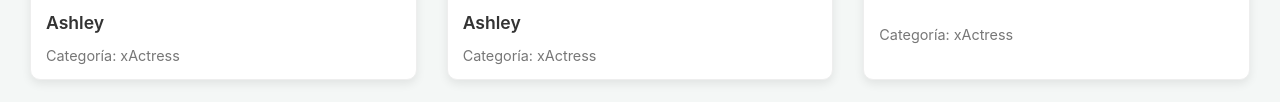
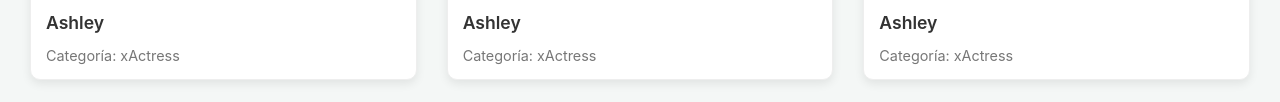
Before and after one commit to Udm0212/web, a plain HTML site: page index.html in a window 1280 px wide. Shown: the part 8675-8777 px from the top of the page. Drawn offline with Linux system fonts and the light colour scheme.

Commit message:
Add new embed URL for category

```diff
--- a/index.html
+++ b/index.html
@@ -331,7 +331,7 @@
             { embedURL: "https://www.xnxx.es/embedframe/uohklue2b0a", title: "Ashley", category: "xActress" },
             { embedURL: "https://www.xnxx.es/embedframe/uivuipmfa10", title: "Ashley", category: "xActress" },
             { embedURL: "https://www.xnxx.es/embedframe/uvideehc1a6", title: "Ashley", category: "xActress" },
-            { embedURL: "https://www.xnxx.es/embedframe/", title: "", category: "xActress" },
+            { embedURL: "https://www.xnxx.es/embedframe/upfoilofffc", title: "Ashley", category: "xActress" },
             { embedURL: "https://www.xnxx.es/embedframe/", title: "", category: "xActress" },
             { embedURL: "https://www.xnxx.es/embedframe/", title: "", category: "xActress" },
             { embedURL: "https://www.xnxx.es/embedframe/", title: "", category: "xActress" },
```
